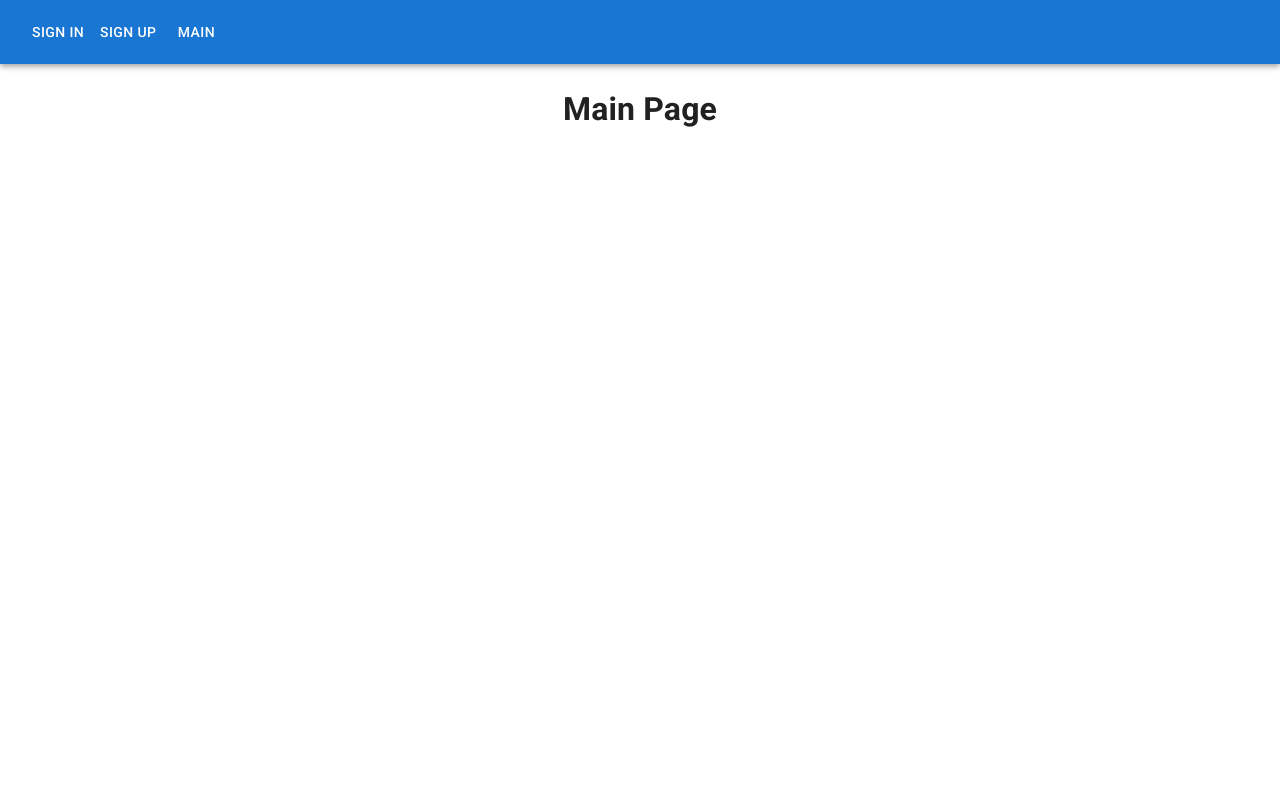
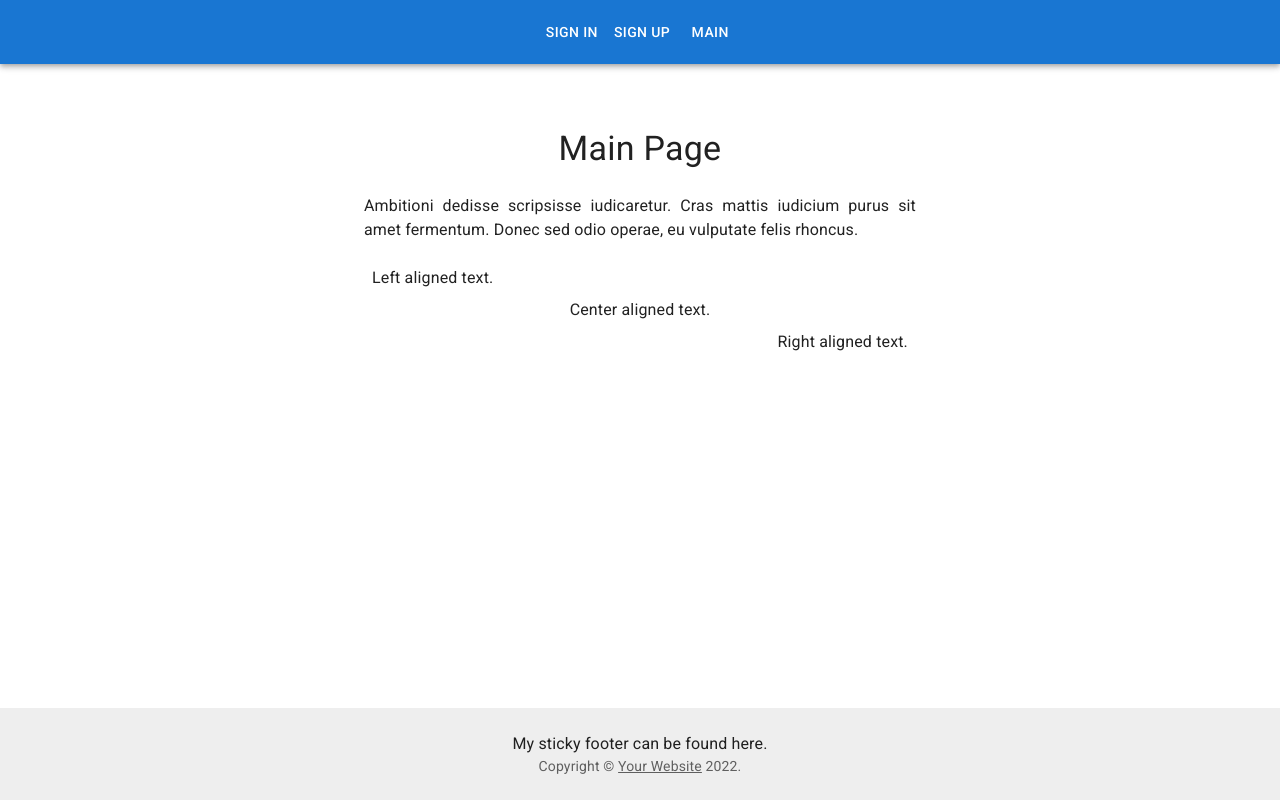
Before and after one commit to mikejoh12/express-react-auth-starter, a React (Create React App) app in the folder client/: page / in a window 1280 px wide. Built offline with nearby package versions, Linux system fonts and the light colour scheme.

Commit message:
add snack bar and some ui improvements

```diff
--- a/client/src/App.js
+++ b/client/src/App.js
@@ -5,35 +5,65 @@ import {
   Routes,
   Route
 } from "react-router-dom";
+import MsgSnackBar from './util/SnackBar';
 import Main from './components/Main/Main';
 import SignIn from './components/SignIn/SignIn';
 import Account from './components/Account/Account';
 import Header from './components/Header/Header';
+import StickyFooter from './components/Footer/Footer';
 import SignUp from './components/SignUp/SignUp';
+import Private from './components/Private/Private';
 import { createTheme, ThemeProvider } from '@mui/material/styles';
 import CssBaseline from '@mui/material/CssBaseline';
+import Box from '@mui/material/Box';
+import Container from '@mui/material/Container';
 
 const theme = createTheme();
 
 function App() {
 
   const [user, setUser] = useState(null);
+  const [snackBarOpen, setSnackBarOpen] = useState(false);
+  const [snackBarMsg, setSnackBarMsg] = useState('');
+
+  const showAlert = (msg) => {
+    setSnackBarMsg(msg);
+    setSnackBarOpen(true);
+  }
+
+  const handleCloseSnackBar = () => {
+    setSnackBarOpen(false);
+    setSnackBarMsg('');
+  }
 
   return (
-    <div className="App">
       <ThemeProvider theme={theme}>
         <CssBaseline />
+        <Box
+          sx={{
+            display: 'flex',
+            flexDirection: 'column',
+            minHeight: '100vh',
+          }}>
+            <MsgSnackBar  snackBarOpen={snackBarOpen}
+                              snackBarMsg={snackBarMsg}
+                              handleCloseSnackBar={handleCloseSnackBar} />
             <BrowserRouter>
-          <Header user={user} setUser={setUser} />
+                <Header user={user} setUser={setUser} showAlert={showAlert} />
+                <Container component="main" sx={{ mt: 8, mb: 2}} maxWidth="sm">
                   <Routes>
                           <Route path="/" element={<Main />} />
-                  <Route path="/signin" element={<SignIn setUser={setUser}/>} />
+                          <Route path="/signin" element={<SignIn setUser={setUser} showAlert={showAlert} />} />
                           <Route path="/account" element={<Account user={user}/>} />
+                          <Route path="/private" element={<Private />} />
                           <Route path="/signup" element={<SignUp />} />
                   </Routes>
+                </Container>
+                <StickyFooter />
             </BrowserRouter>
+        </Box>
       </ThemeProvider>
-    </div>
+
   );
 }
 
--- a/client/src/components/Account/Account.js
+++ b/client/src/components/Account/Account.js
@@ -1,19 +1,24 @@
+import Typography from '@mui/material/Typography';
+import Box from '@mui/material/Box';
+
 function Account({user}) {
 
     return (
-      <>
-        <h1>Account Page</h1>
-        {
-          user ?
-          <div>
-            <p>{user.first_name}</p>
-            <p>{user.last_name}</p>
-            <p>{user.email}</p>
-          </div>
-          :
-          <h2>Not Logged In</h2>
+      <Typography component="div">
+        <Typography component="h1" variant="h4" align="center">
+          Account Page
+        </Typography>
+        <Box sx={{ textAlign: 'justify', my: 3 }}>
+          Ambitioni dedisse scripsisse iudicaretur. Cras mattis iudicium purus sit amet
+          fermentum. Donec sed odio operae, eu vulputate felis rhoncus.
+        </Box>
+        { user &&
+          <>
+            <Box sx={{ textAlign: 'center', m: 1 }}>{user.first_name} {user.last_name}</Box>
+            <Box sx={{ textAlign: 'center', m: 1 }}>{user.email}</Box>
+          </>
         }
-      </>
+      </Typography>
     );
  }
 
--- /dev/null
+++ b/client/src/components/Footer/Footer.js
@@ -0,0 +1,41 @@
+import Box from '@mui/material/Box';
+import Typography from '@mui/material/Typography';
+import Container from '@mui/material/Container';
+import Link from '@mui/material/Link';
+
+function Copyright() {
+  return (
+    <Typography variant="body2" color="text.secondary">
+      {'Copyright © '}
+      <Link color="inherit" href="https://mui.com/">
+        Your Website
+      </Link>{' '}
+      {new Date().getFullYear()}
+      {'.'}
+    </Typography>
+  );
+}
+
+export default function StickyFooter() {
+  return (
+      <Box
+        component="footer"
+        sx={{
+          py: 3,
+          px: 2,
+          mt: 'auto',
+          backgroundColor: (theme) =>
+            theme.palette.mode === 'light'
+              ? theme.palette.grey[200]
+              : theme.palette.grey[800],
+        }}
+      >
+        <Container maxWidth="sm" align="center">
+          <Typography variant="body1">
+            My sticky footer can be found here.
+          </Typography>
+          <Copyright />
+        </Container>
+      </Box>
+  );
+}
--- a/client/src/components/Header/Header.js
+++ b/client/src/components/Header/Header.js
@@ -5,7 +5,7 @@ import Box from '@mui/material/Box';
 import Toolbar from '@mui/material/Toolbar';
 import Button from '@mui/material/Button';
 
-export default function Nav({user, setUser}) {
+export default function Nav({user, setUser, showAlert}) {
 
   let navigate = useNavigate();
 
@@ -13,6 +13,7 @@ export default function Nav({user, setUser}) {
     try {
         await axios.post('/api/auth/logout');
         setUser(null);
+        showAlert('Logout Successful');
         navigate('/');
     } catch(err) {
         console.log(err);
@@ -20,13 +21,14 @@ export default function Nav({user, setUser}) {
   }
 
   return (
-    <Box sx={{flexGrow: 1}}>
+    <Box sx={{flexGrow: 0}}>
       <AppBar position="static">
-        <Toolbar>
+        <Toolbar sx={{justifyContent: "center"}}>
           { !user && <Button component={Link} to="/signin" color="inherit">Sign In</Button> }
           { !user && <Button component={Link} to="/signup" color="inherit">Sign Up</Button> }
           <Button component={Link} to="/" color="inherit">Main</Button>
           { user &&<Button component={Link} to="/account" color="inherit">Account</Button> }
+          { user && <Button component={Link} to="/private" color="inherit">Private</Button> }
           { user && <Button color="inherit" onClick={logout}>Logout</Button> }
         </Toolbar>
       </AppBar>
--- a/client/src/components/Main/Main.js
+++ b/client/src/components/Main/Main.js
@@ -1,10 +1,22 @@
+import Typography from '@mui/material/Typography';
+import Box from '@mui/material/Box';
+
 function Main() {
 
     return (
-      <>
-        <h1>Main Page</h1>
-      </>
-    );
+    <Typography component="div">
+      <Typography component="h1" variant="h4" align="center">
+        Main Page
+      </Typography>
+      <Box sx={{ textAlign: 'justify', my: 3 }}>
+        Ambitioni dedisse scripsisse iudicaretur. Cras mattis iudicium purus sit amet
+        fermentum. Donec sed odio operae, eu vulputate felis rhoncus.
+      </Box>
+      <Box sx={{ textAlign: 'left', m: 1 }}>Left aligned text.</Box>
+      <Box sx={{ textAlign: 'center', m: 1 }}>Center aligned text.</Box>
+      <Box sx={{ textAlign: 'right', m: 1 }}>Right aligned text.</Box>
+    </Typography>
+  );
  }
 
 export default Main;
--- /dev/null
+++ b/client/src/components/Private/Private.js
@@ -0,0 +1,22 @@
+import Typography from '@mui/material/Typography';
+import Box from '@mui/material/Box';
+
+function Private() {
+
+    return (
+        <Typography component="div">
+            <Typography component="h1" variant="h4" align="center">
+            Private
+            </Typography>
+            <Box sx={{ textAlign: 'justify', my: 3 }}>
+            Ambitioni dedisse scripsisse iudicaretur. Cras mattis iudicium purus sit amet
+            fermentum. Donec sed odio operae, eu vulputate felis rhoncus.
+            </Box>
+            <Box sx={{ textAlign: 'left', m: 1 }}>Left aligned text.</Box>
+            <Box sx={{ textAlign: 'center', m: 1 }}>Center aligned text.</Box>
+            <Box sx={{ textAlign: 'right', m: 1 }}>Right aligned text.</Box>
+      </Typography>
+    );
+ }
+
+export default Private;
--- a/client/src/components/SignUp/SignUp.js
+++ b/client/src/components/SignUp/SignUp.js
@@ -8,19 +8,6 @@ import Box from '@mui/material/Box';
 import LockOutlinedIcon from '@mui/icons-material/LockOutlined';
 import Typography from '@mui/material/Typography';
 import Container from '@mui/material/Container';
-
-function Copyright(props) {
-  return (
-    <Typography variant="body2" color="text.secondary" align="center" {...props}>
-      {'Copyright © '}
-      <Link color="inherit" href="https://mui.com/">
-        Your Website
-      </Link>{' '}
-      {new Date().getFullYear()}
-      {'.'}
-    </Typography>
-  );
-}
 
 export default function SignUp() {
   const handleSubmit = async (e) => {
@@ -108,7 +95,7 @@ export default function SignUp() {
             >
               Sign Up
             </Button>
-            <Grid container justifyContent="flex-end">
+            <Grid container justifyContent="center">
               <Grid item>
                 <Link href="/signin" variant="body2">
                   Already have an account? Sign in
@@ -117,7 +104,6 @@ export default function SignUp() {
             </Grid>
           </Box>
         </Box>
-        <Copyright sx={{ mt: 5 }} />
       </Container>
   );
 }
--- a/client/src/index.css
+++ /dev/null
@@ -1,13 +0,0 @@
-body {
-  margin: 0;
-  font-family: -apple-system, BlinkMacSystemFont, 'Segoe UI', 'Roboto', 'Oxygen',
-    'Ubuntu', 'Cantarell', 'Fira Sans', 'Droid Sans', 'Helvetica Neue',
-    sans-serif;
-  -webkit-font-smoothing: antialiased;
-  -moz-osx-font-smoothing: grayscale;
-}
-
-code {
-  font-family: source-code-pro, Menlo, Monaco, Consolas, 'Courier New',
-    monospace;
-}
--- a/client/src/index.js
+++ b/client/src/index.js
@@ -1,6 +1,5 @@
 import React from 'react';
 import ReactDOM from 'react-dom';
-import './index.css';
 import App from './App';
 import reportWebVitals from './reportWebVitals';
 import '@fontsource/roboto/300.css';
--- /dev/null
+++ b/client/src/util/SnackBar.js
@@ -0,0 +1,17 @@
+import { forwardRef } from 'react';
+import Snackbar from '@mui/material/Snackbar';
+import MuiAlert from '@mui/material/Alert';
+
+const Alert = forwardRef(function Alert(props, ref) {
+    return <MuiAlert elevation={6} ref={ref} variant="filled" {...props} />;
+  });
+
+export default function MsgSnackbar({snackBarOpen, snackBarMsg, handleCloseSnackBar}) {
+    return (
+        <Snackbar open={snackBarOpen} autoHideDuration={4000} onClose={handleCloseSnackBar} anchorOrigin={{vertical: 'bottom', horizontal: 'center'}}>
+            <Alert onClose={handleCloseSnackBar} severity="success">
+                {snackBarMsg}
+            </Alert>
+        </Snackbar>
+    );
+ }
```
Also changed, not shown: client/src/components/SignIn/SignIn.js (+4 -17 lines). Lines whose indentation alone changed are shown as unchanged.
